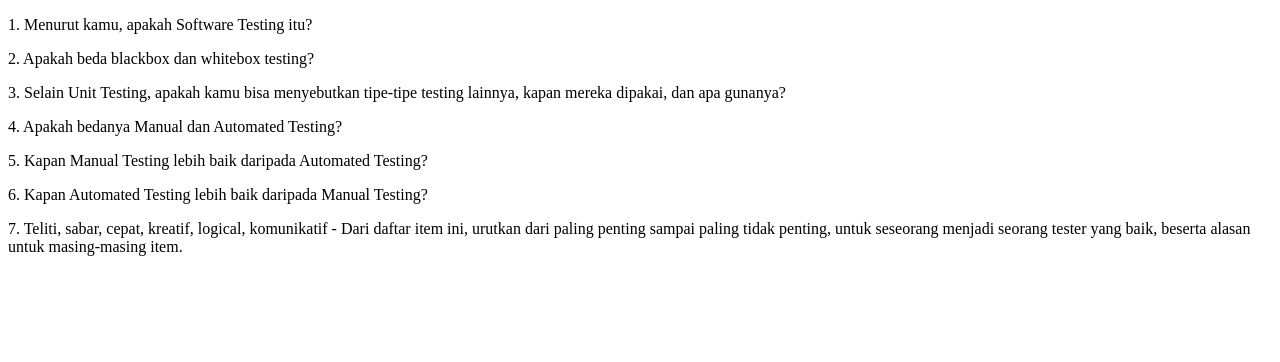
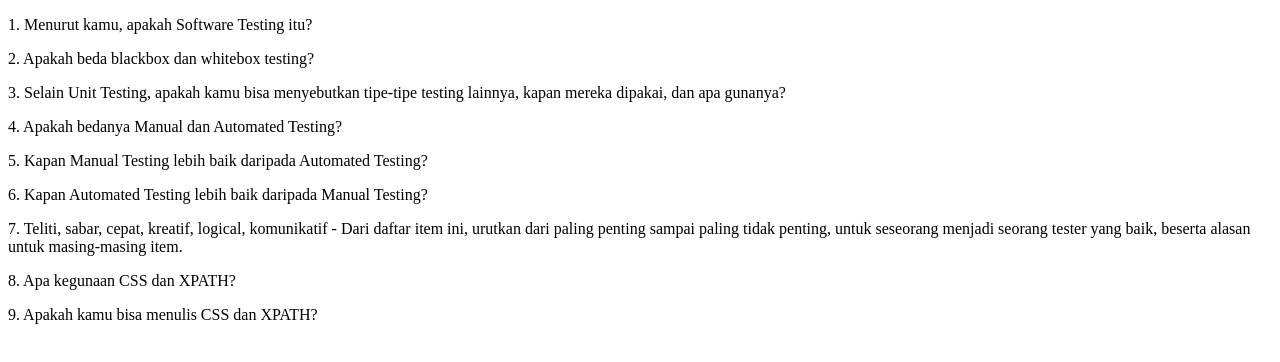
Before and after one commit to davidgunadi/davidgunadi.github.io, a plain HTML site: page manualTester/index.html in a window 1280 px wide. Drawn offline with Linux system fonts and the light colour scheme.

Commit message:
Update index.html

```diff
--- a/manualTester/index.html
+++ b/manualTester/index.html
@@ -13,5 +13,7 @@ table, th, td {
 <p>5. Kapan Manual Testing lebih baik daripada Automated Testing?</p>
 <p>6. Kapan Automated Testing lebih baik daripada Manual Testing?</p>
 <p>7. Teliti, sabar, cepat, kreatif, logical, komunikatif - Dari daftar item ini, urutkan dari paling penting sampai paling tidak penting, untuk seseorang menjadi seorang tester yang baik, beserta alasan untuk masing-masing item.</p>
+<p>8. Apa kegunaan CSS dan XPATH?</p>
+<p>9. Apakah kamu bisa menulis CSS dan XPATH?</p>
 </body>
 </html>
```
